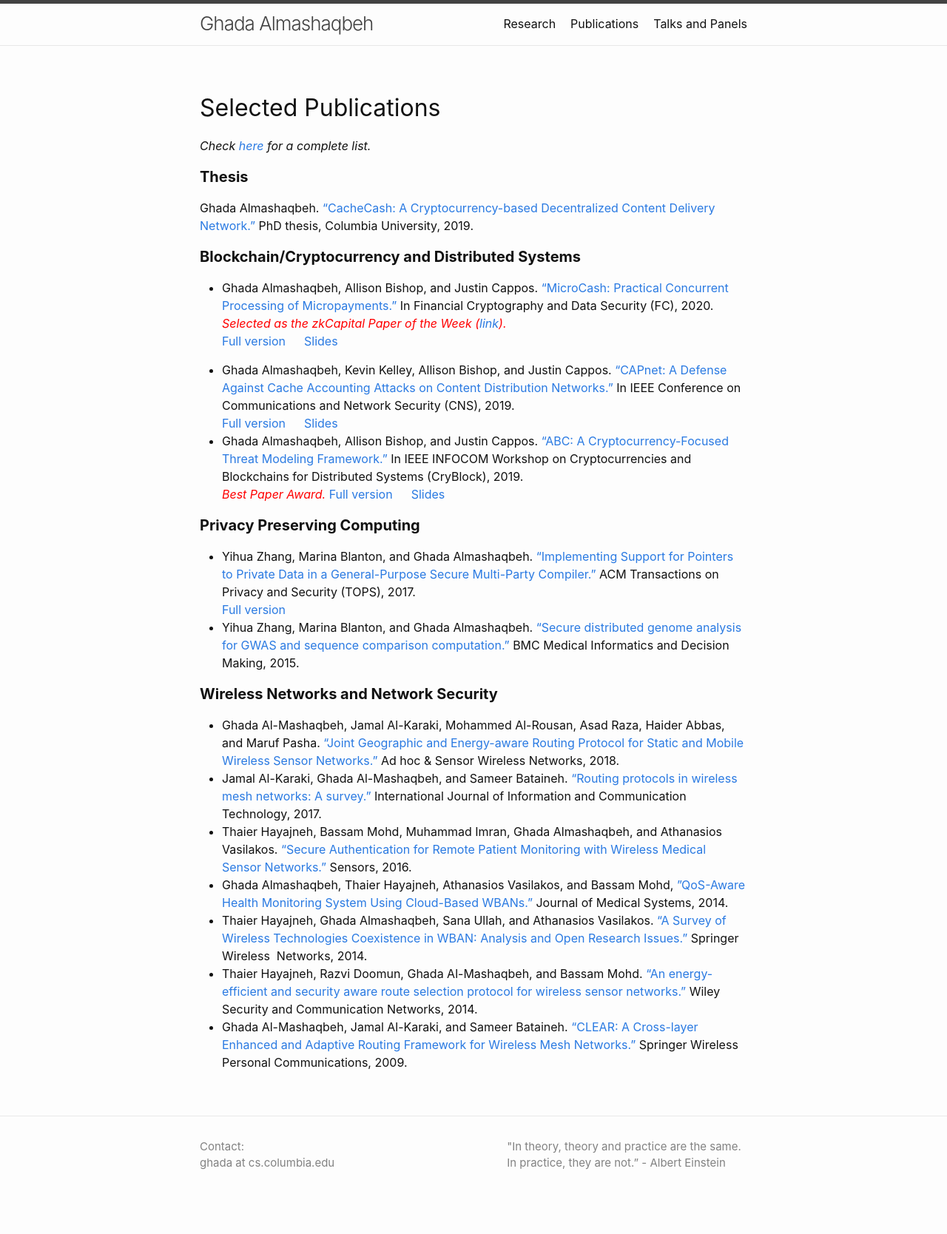
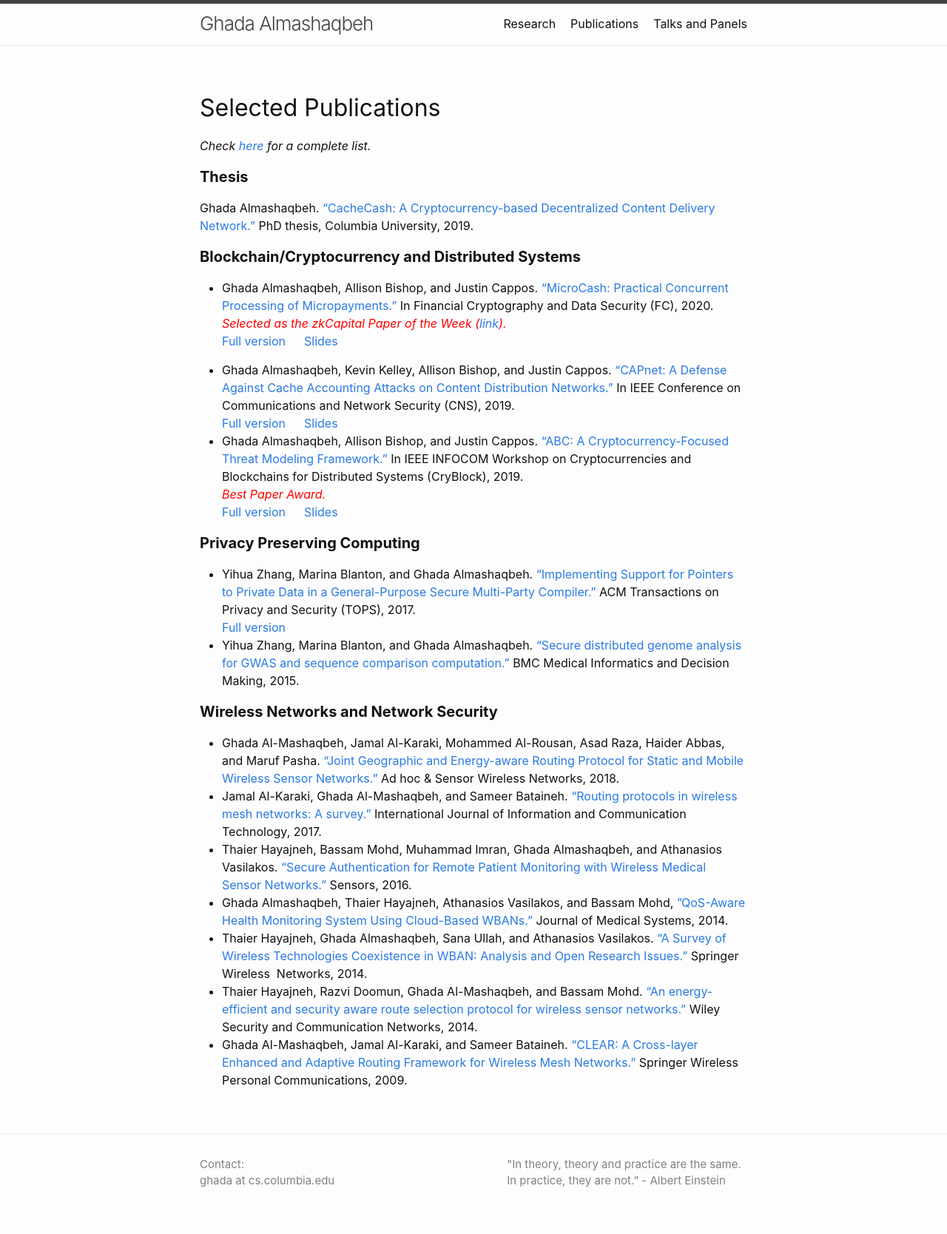
Before and after one commit to GhadaAlmashaqbeh/GhadaAlmashaqbeh.github.io, a Jekyll site: the page built from 02-publications.md, in a window 1280 px wide. Shown: the whole page at 74% size. Built offline with Jekyll 4.4.1, drawn with Linux system fonts in a browser that asks for light colours; before the commit the page ends 1644 px from its top, so only the background shows below that.

Commit message:
edit publication list

```diff
--- a/02-publications.md
+++ b/02-publications.md
@@ -19,8 +19,8 @@ Ghada Almashaqbeh. ["CacheCash: A Cryptocurrency-based Decentralized Content Del
 * Ghada Almashaqbeh, Kevin Kelley, Allison Bishop, and Justin Cappos. ["CAPnet: A Defense Against Cache Accounting Attacks on Content Distribution Networks."](https://ieeexplore.ieee.org/document/8802825) In IEEE Conference on Communications and Network Security (CNS), 2019. <br/>
   [Full version](https://arxiv.org/abs/1906.10272) &emsp; [Slides](../slides/capnet-cns-2019.pdf)
 * Ghada Almashaqbeh, Allison Bishop, and Justin Cappos. ["ABC: A Cryptocurrency-Focused Threat Modeling Framework."](https://ieeexplore.ieee.org/document/8845101) In IEEE INFOCOM Workshop on Cryptocurrencies and Blockchains for Distributed Systems (CryBlock), 2019.  <br/>
-  <span style="color: red;">_Best Paper Award._</span>
-  [Full version](https://arxiv.org/abs/1903.03422) &emsp; [Slides](../slides/abc-cryblock-2019.pdf) <br/>
+  <span style="color: red;">_Best Paper Award._</span> <br/>
+  [Full version](https://arxiv.org/abs/1903.03422) &emsp; [Slides](../slides/abc-cryblock-2019.pdf)
 
 
 
```
